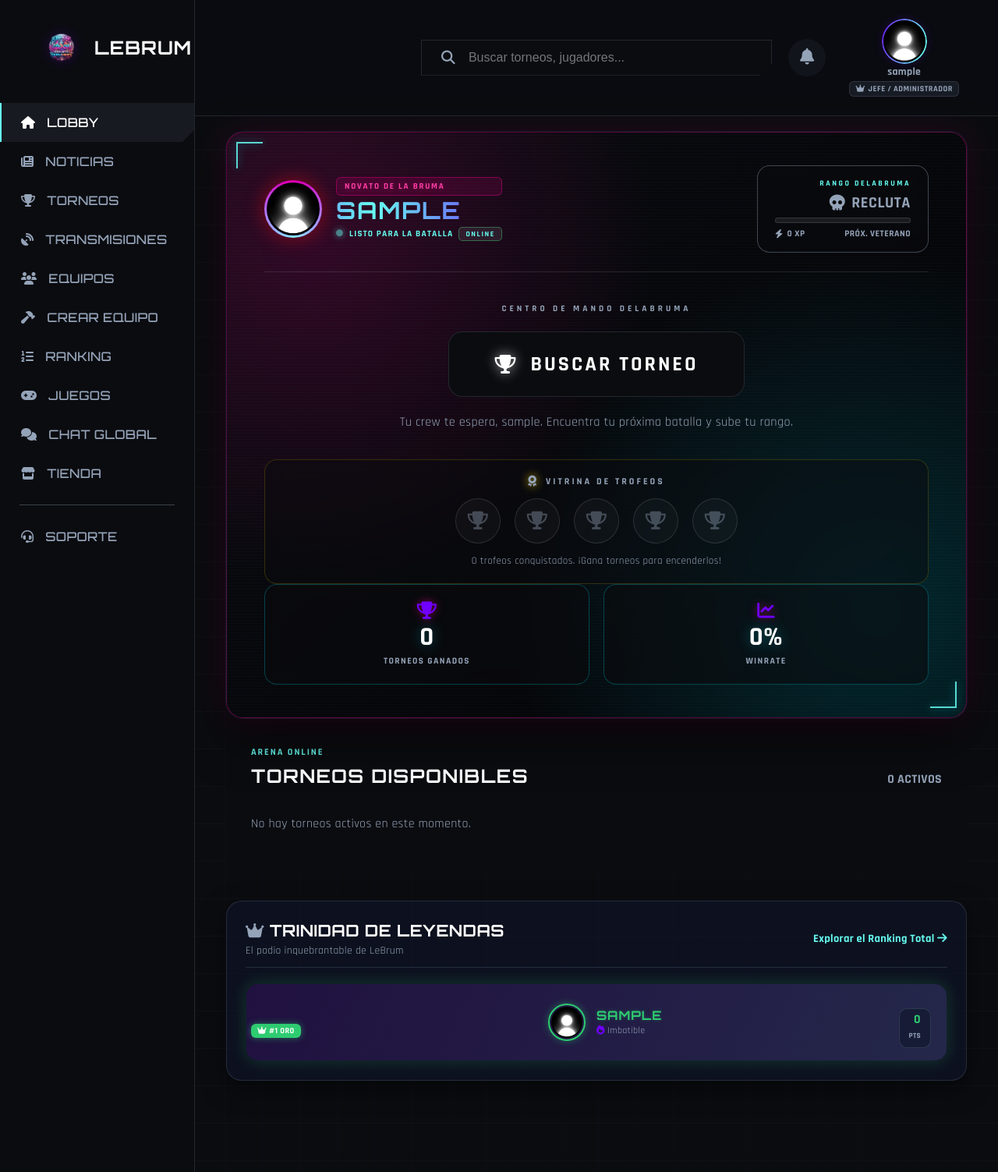
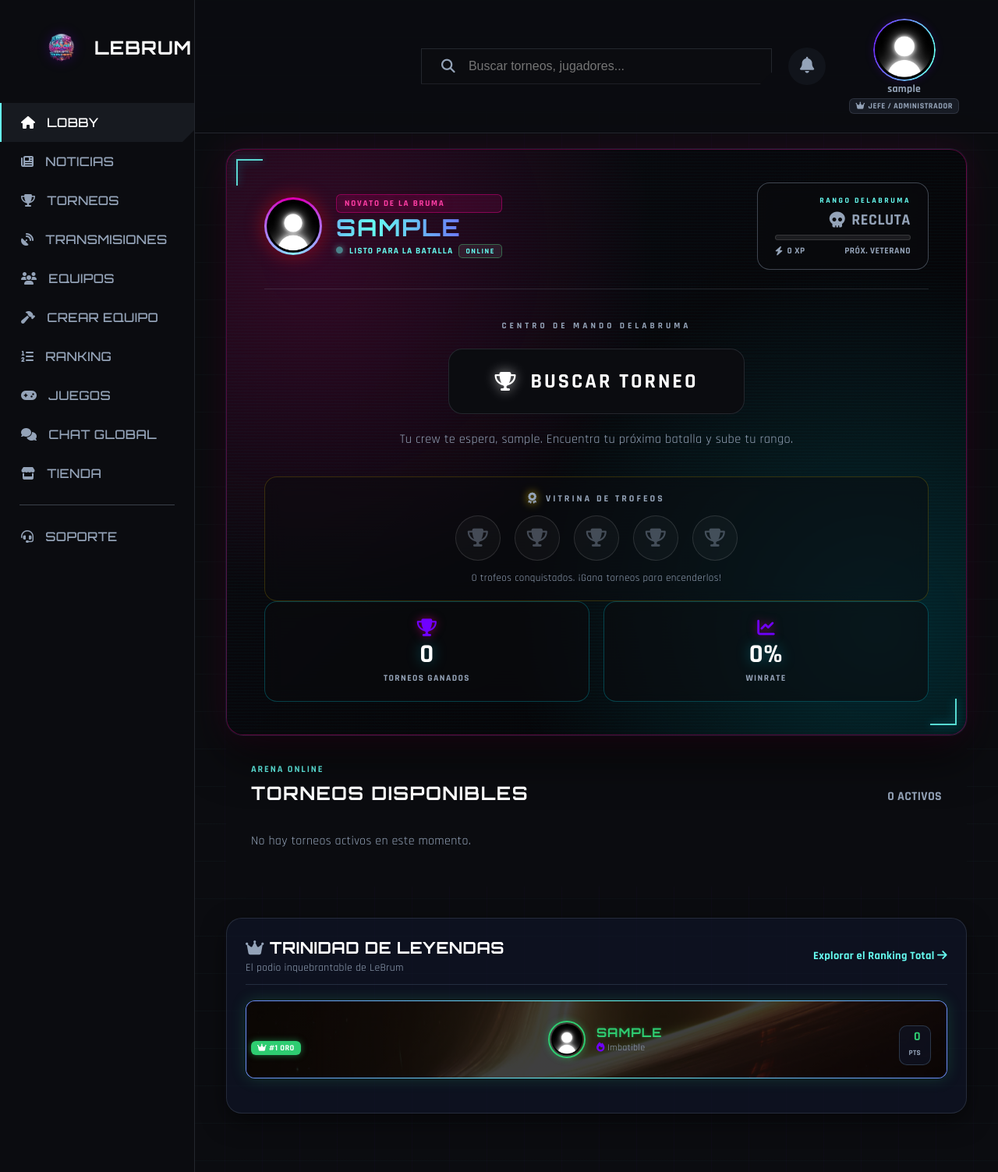
Before and after one commit to pablo2112321/LeBrum, a Django app: page / in a window 1280 px wide. Shown: the whole page at 78% size. Run offline with Django 5.2, Linux system fonts and the light colour scheme; the visitor is signed in with stand-in values (Sample User, id 1); data comes from the database, SQL or seed files in the repository; data that the repository does not hold is empty.

Commit message:
Update CSS styles and modify lobby template layout

```diff
--- a/static/css/cyberpunk_override.css
+++ b/static/css/cyberpunk_override.css
@@ -158,8 +158,8 @@ a,
 }
 
 .user-avatar-frame {
-    height: 58px !important;
-    width: 58px !important;
+    height: 80px !important;
+    width: 80px !important;
     background: var(--tactical-panel) !important;
     background-size: auto !important;
     animation: none !important;
@@ -185,11 +185,14 @@ a,
     background-size: 100% 100%, 220% 100% !important;
     animation: tactical-border-flow 6s ease-in-out infinite;
     box-sizing: border-box;
+    height: 80px !important;
+    object-fit: cover !important;
+    width: 80px !important;
 }
 
 .ghost-frame {
-    height: 58px !important;
-    width: 58px !important;
+    height: 80px !important;
+    width: 80px !important;
 }
 
 .ghost-frame .avatar-rgb-border {
@@ -298,9 +301,50 @@ a,
 }
 
 .cyber-tournament-card.border-rgb-animado {
+    --tournament-chroma: linear-gradient(
+        105deg,
+        #8e8cff,
+        #8de8e0,
+        #c5a4ff,
+        #8e8cff
+    );
+    animation: tournament-border-flow 12s ease-in-out infinite !important;
+    background-image: linear-gradient(var(--tactical-panel), var(--tactical-panel)), var(--tournament-chroma) !important;
     border-radius: 12px !important;
     background-clip: padding-box, border-box !important;
+    background-size: 100% 100%, 260% 100% !important;
     overflow: hidden !important;
+}
+
+.cyber-tournament-card .cyber-tournament-body h3 {
+    font-size: clamp(1.45rem, 3vw, 2rem) !important;
+    font-weight: 800 !important;
+    line-height: 1.1;
+}
+
+.cyber-tournament-card .cyber-status {
+    background: var(--tactical-cyan) !important;
+    border: 0 !important;
+    color: #071014 !important;
+    font-weight: 800 !important;
+    padding: 8px 12px !important;
+}
+
+.cyber-tournament-card .cyber-card-action {
+    background-image: linear-gradient(var(--tactical-panel), var(--tactical-panel)), var(--tournament-chroma) !important;
+    background-clip: padding-box, border-box !important;
+    background-size: 100% 100%, 260% 100% !important;
+    border: 1px solid transparent !important;
+    border-radius: 8px !important;
+    transition: all 0.3s ease !important;
+}
+
+.cyber-tournament-card .cyber-card-action:hover {
+    animation: tournament-border-flow 4s ease-in-out infinite !important;
+    box-shadow:
+        0 0 12px rgba(102, 252, 241, .28),
+        0 0 16px rgba(142, 140, 255, .24) !important;
+    transform: scale(1.05) !important;
 }
 
 .player-bar-card {
@@ -308,21 +352,26 @@ a,
 }
 
 .player-bar-card {
+    background-clip: padding-box, padding-box, border-box !important;
     background-color: var(--tactical-panel) !important;
-    background-image: var(--player-banner, linear-gradient(110deg, rgba(17, 20, 27, .98), rgba(112, 0, 255, .12))) !important;
+    background-image:
+        linear-gradient(rgba(17, 20, 27, .18), rgba(17, 20, 27, .18)),
+        url('/static/img/crear-cuenta.jpg'),
+        var(--tactical-chroma) !important;
     background-position: center !important;
-    background-size: cover !important;
-    overflow: hidden;
+    background-repeat: no-repeat !important;
+    background-size: cover, cover, 220% 100% !important;
+    border-radius: 12px !important;
+    clip-path: none !important;
+    margin-bottom: 20px !important;
+    overflow: hidden !important;
     position: relative;
 }
 
 .player-bar-card::before {
-    animation: player-banner-shift 8s ease-in-out infinite alternate;
-    background: linear-gradient(115deg, rgba(11, 12, 16, .94), rgba(112, 0, 255, .2), rgba(102, 252, 241, .12));
-    background-size: 220% 100%;
+    background: rgba(0, 0, 0, .7);
     content: '';
     inset: 0;
-    opacity: .82;
     pointer-events: none;
     position: absolute;
     z-index: 0;
@@ -339,8 +388,13 @@ a,
 }
 
 .hud-btn-arena.border-rgb-animado:hover,
-.cyber-card-action:hover {
-    animation: tactical-button-glitch .32s steps(2, end);
+.cyber-card-action.border-rgb-animado:hover {
+    animation: none !important;
+    box-shadow:
+        0 0 15px rgba(0, 255, 255, 0.5),
+        0 0 15px rgba(128, 0, 128, 0.5) !important;
+    transform: scale(1.03) !important;
+    transition: all 0.3s ease !important;
 }
 
 @keyframes player-banner-shift {
@@ -353,6 +407,11 @@ a,
     45% { transform: translate(1px, -2px) scale(1.02); }
     70% { transform: translate(-1px, -2px) scale(1.01); }
     100% { transform: translateY(-2px) scale(1.02); }
+}
+
+@keyframes tournament-border-flow {
+    0%, 100% { background-position: 0 0, 0% 50%; }
+    50% { background-position: 0 0, 100% 50%; }
 }
 
 .cyber-card::after,
@@ -375,6 +434,11 @@ button[type='submit'] {
     box-shadow: none !important;
     clip-path: var(--tactical-cut) !important;
     color: var(--tactical-white) !important;
+}
+
+.hud-btn-arena.border-rgb-animado,
+.cyber-card-action.border-rgb-animado {
+    transition: all 0.3s ease !important;
 }
 
 .cyber-card-action:hover,
--- a/templates/principal/lobby.html
+++ b/templates/principal/lobby.html
@@ -148,10 +148,10 @@
                         <h3>{{ torneo.nombre }}</h3>
                         <p>{{ torneo.juego.nombre }} · {{ torneo.modalidad }}</p>
                         <div class="cyber-tournament-meta">
-                            <span>CUOTA</span>
-                            <strong>{{ torneo.cuota }} fichas</strong>
+                            <span>Valor de Inscripción:</span>
+                            <strong>${{ torneo.cuota|floatformat:0 }} CLP</strong>
                         </div>
-                        <a href="{% url 'detalle_torneo' torneo.id %}" class="cyber-btn-primary cyber-card-action">VER TORNEO</a>
+                        <a href="{% url 'detalle_torneo' torneo.id %}" class="cyber-btn-primary cyber-card-action border-rgb-animado">VER TORNEO</a>
                     </div>
                 </article>
             {% empty %}
```
Also changed, not shown: private_media/evidencias_partidas/resultado_XERprml.png (added).
